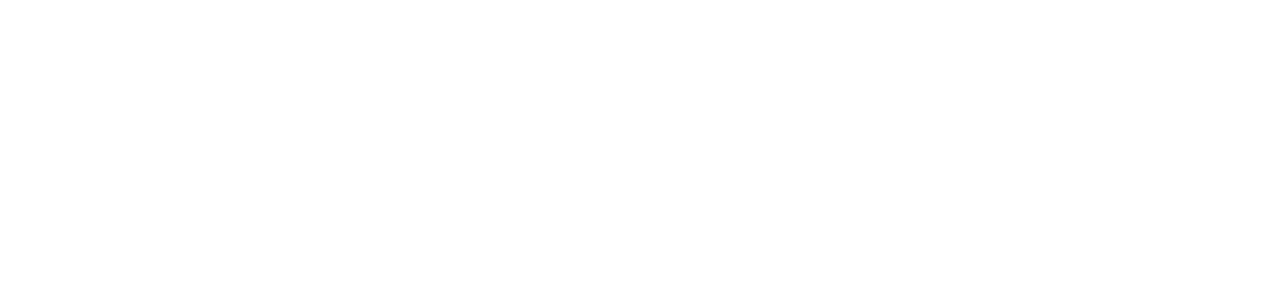
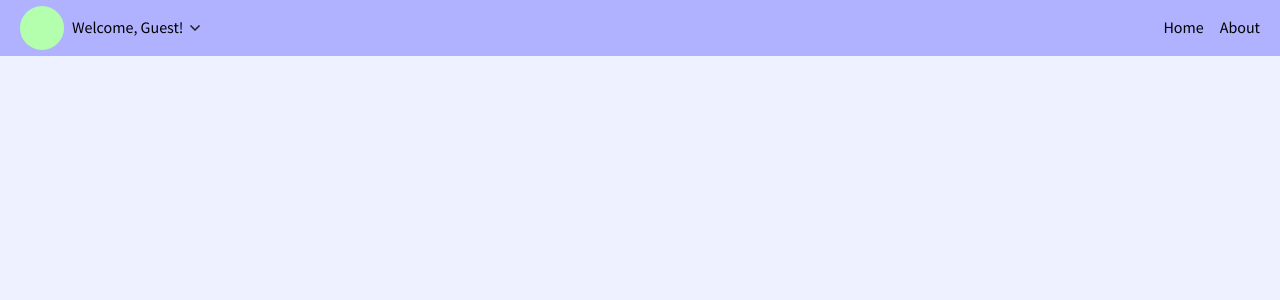
Before and after one commit to idlionora/my-mini-blog, a React app: page /post in a window 1280 px wide. Before the commit this address had no page. Shown: the top 300 px of the page. Built offline with nearby package versions, Linux system fonts and the light colour scheme; the HTML template or start-up script is replaced by a standard one.

Commit message:
feat(NavigationBar): add dropdown and hover effects

```diff
--- a/src/App.jsx
+++ b/src/App.jsx
@@ -1,12 +1,15 @@
 import { Route, Routes } from 'react-router-dom';
 import AdminPage from './pages/AdminPage';
+import BlogPost from './pages/BlogPost';
 import Home from './pages/Home';
 
 function App() {
 	return (
 		<Routes>
 			<Route path="/" element={<Home />} />
-      <Route path="/edit" element={<AdminPage />}/>
+			<Route path="/edit" element={<AdminPage />} />
+			<Route path="/post" element={<BlogPost />} />
+			<Route path="/post/:id" element={<BlogPost />} />
 		</Routes>
 	);
 }
--- a/src/components/BlogCard.jsx
+++ b/src/components/BlogCard.jsx
@@ -1,28 +1,73 @@
-import thumbDefault from '../assets/thumbnail example1.png'
+import { useNavigate } from 'react-router-dom';
+import { useState } from 'react';
+import thumbDefault from '../assets/thumbnail example1.png';
 import iconPencil from '../assets/noun-pencil-1051456.png';
 import iconTrashbin from '../assets/noun-trash-123755.png';
 
-const BlogCard = ({page, id, title = 'Title will be shown here', thumbnailPath = thumbDefault}) => {
-    return (
-		<div className="w-full flex justify-center">
+const BlogCard = ({
+	page,
+	id = 999,
+	title = 'Title will be shown here',
+	thumbnailPath = thumbDefault,
+}) => {
+	const navigate = useNavigate();
+	const [isShown, setIsShown] = useState(false);
+
+	function clickTopLayer() {
+		setIsShown(!isShown);
+	}
+
+	return (
+		<div className="w-full flex justify-center relative">
 			<div className="w-full max-w-sm bg-theme-purple rounded-xl overflow-hidden flex flex-col">
-				<div className="bg-white w-full h-[45vw] max-h-[12.178rem] sm:h-44 md:h-40 lg:h-32 flex">
-                    <img className="w-full object-cover" src={thumbnailPath} alt={"thumbnail " + id}/>
-                </div>
-				<div className="grow min-h-[3.7rem] flex flex-col justify-center text-center relative">
-					<p className="px-4 py-3 font-semibold">{title}</p>
-                    {page === 'edit' && <div className='absolute bg-pink-400 h-full w-full grid grid-cols-2'>
-                        <div className='h-full bg-button-green flex justify-center items-center'>
-                            <img className="h-6" src={iconPencil} alt="edit post" />
-                        </div>
-                        <div className='h-full bg-button-red flex justify-center items-center'>
-                            <img className="h-6 opacity-90" src={iconTrashbin} alt="delete post" />
-                        </div>
-                    </div>}
+				<div
+					className="bg-white w-full h-[45vw] max-h-[12.178rem] sm:h-44 md:h-40 lg:h-32 flex cursor-pointer"
+					onClick={() => navigate(`/post/${id}`)}
+				>
+					<img
+						className="w-full object-cover"
+						src={thumbnailPath}
+						alt={'thumbnail ' + id}
+					/>
 				</div>
+				<div className="grow min-h-[3.7rem] flex flex-col justify-center text-center items-center">
+					<p className="mx-4 my-3 w-fit font-semibold cursor-pointer" onClick={() => navigate(`/post/${id}`)}>
+						{title}
+					</p>
+				</div>
+				{/* checking isShown intended to make top layer responsive for touchscreen devices */}
+				{page === 'edit' && (
+					<div
+						className="absolute w-full h-full rounded-xl overflow-hidden flex flex-col opacity-0 transition-opacity"
+						onClick={(e) => {
+							e.stopPropagation();
+							clickTopLayer();
+						}}
+						onMouseEnter={() => setIsShown(true)}
+						onMouseLeave={() => setIsShown(false)}
+						style={isShown ? { opacity: 1 } : null}
+					>
+						<div
+							className="bg-black w-full opacity-40 h-[45vw] max-h-[12.178rem] sm:h-44 md:h-40 lg:h-32 flex"
+							onClick={() => (isShown ? navigate(`/post/${id}`) : null)}
+						/>
+						<div className="bg-pink-200 grow min-h-[3.7rem] justify-center text-center relative grid grid-cols-2">
+							<div className="h-full bg-button-green flex justify-center items-center">
+								<img className="h-6" src={iconPencil} alt="edit post" />
+							</div>
+							<div className="h-full bg-button-red flex justify-center items-center">
+								<img
+									className="h-6 opacity-90"
+									src={iconTrashbin}
+									alt="delete post"
+								/>
+							</div>
+						</div>
+					</div>
+				)}
 			</div>
 		</div>
 	);
-}
+};
 
-export default BlogCard
+export default BlogCard;
--- a/src/components/NavigationBar.jsx
+++ b/src/components/NavigationBar.jsx
@@ -1,23 +1,89 @@
+import iconChevron from "../assets/chevron-down.png";
 import { useNavigate } from "react-router-dom";
+import { useState } from "react";
 
 const NavigationBar = ({page}) => {
     const navigate = useNavigate();
-    const username= "Guest";
+    const [isDropdown, setIsDropdown] = useState(false);
+    const [isLoggedin, setIsLoggedin] = useState(false);
+    const [username, setUsername] = useState("Guest")
+
+    function checkToken() {
+        navigate("/edit")
+    }
 
     return (
-		<nav className="w-screen h-14 bg-theme-purple py-1 px-4 sm:px-5 flex justify-center items-center relative">
-			{/* <div className="w-full max-w-screen-xl h-11 bg-pink-100 absolute opacity-30" /> */}
-			<div className="w-full max-w-screen-xl h-full flex justify-between items-center">
-				<div className="flex items-center">
+		<nav className="w-screen h-14 bg-theme-purple px-4 sm:px-5 flex justify-center items-center relative">
+			<div className="w-full max-w-screen-xl h-full flex justify-between items-center relative">
+				<div className="flex items-center w-full h-full bg-theme-purple z-20">
 					<div className="h-11 w-11 bg-button-green rounded-full shrink-0" />
-                    <p className="pl-2">Welcome, {username}!</p>
+					<div
+						className="pl-2 flex items-center cursor-pointer"
+						onClick={() => setIsDropdown(!isDropdown)}
+					>
+						<p className="mr-1">Welcome, {username}!</p>
+						<img
+							className={`w-4 h-fit ${
+								isDropdown ? 'rotate-180' : ''
+							} transition-transform`}
+							src={iconChevron}
+							alt="dropdown button"
+						/>
+					</div>
 				</div>
-                <ul className="flex flex-col items-end sm:flex-row md:items-center whitespace-nowrap">
-                    {(page !== "home")? <li className="ml-4" onClick={()=>navigate("/")}>Home</li> : ""}
-                    <li className="ml-4" >About</li>
-                    {page !== "edit" && page !== "blogPost"? <li className="ml-4">Manage Posts</li> : ""}
-
-                </ul>
+				<ul className="h-full flex flex-col items-end sm:flex-row sm:items-center whitespace-nowrap bg-theme-purple z-[21]">
+					{page !== 'home' ? (
+						<li
+							className="ml-4 cursor-pointer hover:underline active:underline decoration-1 underline-offset-4"
+							onClick={() => navigate('/')}
+						>
+							Home
+						</li>
+					) : (
+						''
+					)}
+					<li className="ml-4 cursor-pointer hover:underline active:underline decoration-1 underline-offset-4">
+						About
+					</li>
+					{page !== 'edit' && page !== 'blogPost' ? (
+						<li
+							className="ml-4 cursor-pointer hover:underline active:underline decoration-1 underline-offset-4"
+							onClick={checkToken}
+						>
+							Manage Posts
+						</li>
+					) : (
+						''
+					)}
+				</ul>
+				<div
+					className="absolute left-0 bottom-0 w-full max-w-[12rem] bg-white border border-violet-400 rounded-lg overflow-hidden transition-all duration-300 ease-in-out z-10"
+					style={isDropdown ? { transform: 'translateY(100%' } : null}
+				>
+					{isLoggedin ? (
+						<>
+							<button
+								className="block px-4 py-1 w-full hover:bg-neutral-00 active:bg-indigo-100"
+								disabled={!isDropdown}
+							>
+								Change Picture
+							</button>
+							<button
+								className="block px-4 py-1 w-full hover:bg-neutral-00 active:bg-indigo-100"
+								disabled={!isDropdown}
+							>
+								Logout
+							</button>
+						</>
+					) : (
+						<button
+							className="block px-4 py-1 w-full hover:bg-neutral-00 active:bg-indigo-100"
+							disabled={!isDropdown}
+						>
+							Login
+						</button>
+					)}
+				</div>
 			</div>
 		</nav>
 	);
--- a/src/pages/BlogPost.jsx
+++ b/src/pages/BlogPost.jsx
@@ -0,0 +1,11 @@
+import NavigationBar from '../components/NavigationBar';
+
+function BlogPost() {
+	return (
+		<div className="w-full min-h-screen bg-neutral-00 flex flex-col items-center">
+			<NavigationBar page="blogPost" />
+		</div>
+	);
+}
+
+export default BlogPost;
--- a/src/pages/Home.jsx
+++ b/src/pages/Home.jsx
@@ -4,7 +4,7 @@ import NavigationBar from "../components/NavigationBar"
 function Home() {
     return (
 		<div className="w-full min-h-screen bg-neutral-00 flex flex-col items-center">
-			<NavigationBar page="home"></NavigationBar>
+			<NavigationBar page="home" />
 			<section className="w-full px-4 pm:mx-5 flex flex-col items-center">
 				<h1 className="font-heading font-bold text-[1.25rem] bg-theme-blue px-4 py-3 w-full max-w-[18rem] text-center rounded-2xl text-neutral-100 mt-9 mb-7">
 					Welcome To My&nbsp;Blog
```
Also changed, not shown: src/assets/chevron-down.png (added).
